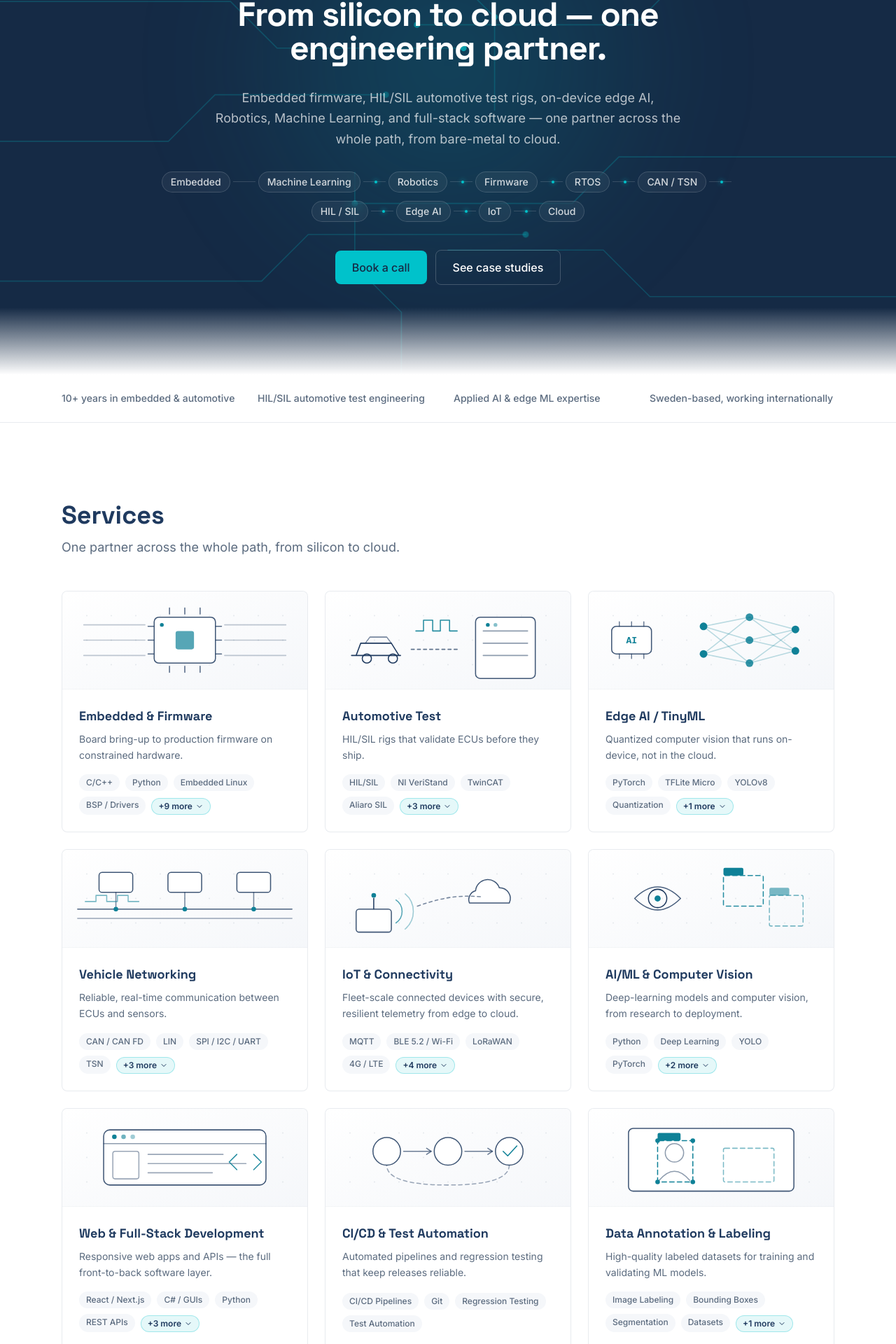
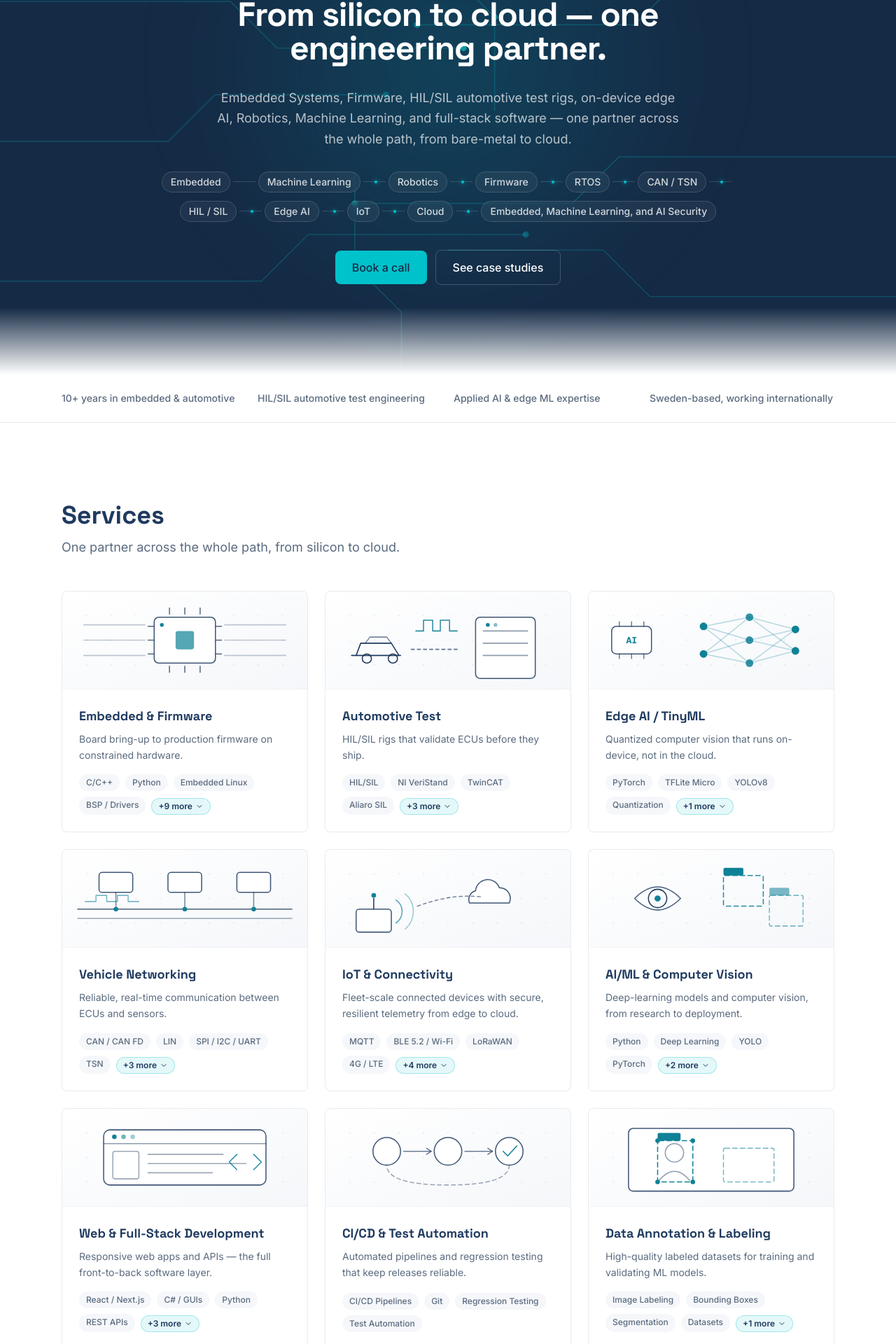
Before and after one commit to Ekpenyong-Esu/webapp, a Next.js app: page / in a window 1280 px wide. Shown: the part 200-2120 px from the top of the page at 70% size. Built offline with nearby package versions, Linux system fonts and the light colour scheme.

Commit message:
Improving the SEO

```diff
--- a/src/app/layout.tsx
+++ b/src/app/layout.tsx
@@ -5,6 +5,7 @@ import "./globals.css";
 import Header from "@/components/layout/Header";
 import Footer from "@/components/layout/Footer";
 import { siteConfig } from "@/config/site";
+import { siteStructuredData } from "@/lib/structuredData";
 
 // Body font: neutral, highly readable sans
 const inter = Inter({
@@ -48,6 +49,9 @@ export const metadata: Metadata = {
   authors: [{ name: "zaramTech AB" }],
   creator: "zaramTech AB",
   alternates: { canonical: "/" },
+  // Google Search Console: paste the verification token here once you've added
+  // the property (Search Console → Settings → Ownership verification → HTML tag).
+  // verification: { google: "YOUR_TOKEN" },
   openGraph: {
     type: "website",
     siteName: "zaramTech AB",
@@ -60,36 +64,6 @@ export const metadata: Metadata = {
     card: "summary_large_image",
     title: seoTitle,
     description: siteConfig.description,
-  },
-};
-
-// JSON-LD Organization schema (SEO structured data — docs/08 §2).
-const organizationJsonLd = {
-  "@context": "https://schema.org",
-  "@type": "Organization",
-  name: siteConfig.name,
-  legalName: siteConfig.company.legalName,
-  alternateName: ["zaramTech", "ZaramTech"],
-  url: siteConfig.url,
-  logo: `${siteConfig.url}/logo.svg`,
-  email: siteConfig.company.email,
-  description: siteConfig.description,
-  sameAs: [siteConfig.company.linkedin],
-  contactPoint: {
-    "@type": "ContactPoint",
-    email: siteConfig.company.email,
-    contactType: "customer support",
-    areaServed: "SE",
-    availableLanguage: ["English", "Swedish"],
-  },
-  address: {
-    "@type": "PostalAddress",
-    addressCountry: "SE",
-  },
-  identifier: {
-    "@type": "PropertyValue",
-    name: "Organisationsnummer",
-    value: siteConfig.company.orgNumber,
   },
 };
 
@@ -107,7 +81,7 @@ export default function RootLayout({
         <script
           type="application/ld+json"
           dangerouslySetInnerHTML={{
-            __html: JSON.stringify(organizationJsonLd),
+            __html: JSON.stringify(siteStructuredData),
           }}
         />
         <Header />
--- a/src/components/sections/ServiceCard.tsx
+++ b/src/components/sections/ServiceCard.tsx
@@ -17,6 +17,7 @@ const SERVICE_COVERS: Record<string, CoverVariant> = {
   cicd: "cicd",
   annotate: "annotate",
   consult: "consult",
+  security: "security",
 };
 
 /**
--- a/src/components/ui/CardCover.tsx
+++ b/src/components/ui/CardCover.tsx
@@ -27,6 +27,7 @@ export type CoverVariant =
   | "predictive"
   | "sensorfusion"
   | "tinyml"
+  | "security"
   | "gui";
 
 /**
@@ -48,6 +49,7 @@ const COVER_LABELS: Record<CoverVariant, string> = {
   predictive: "Illustration of a rising trend chart with a dashed forecast",
   sensorfusion: "Illustration of multiple sensors triangulating a located point",
   tinyml: "Illustration of a compact quantized model on a microcontroller sensing a live signal",
+  security: "Illustration of a security shield with a keyhole guarding a device",
   gui: "Illustration of a desktop control app with a dial and live plot",
 };
 
@@ -70,7 +72,7 @@ export default function CardCover({
         viewBox="0 0 320 128"
         preserveAspectRatio="xMidYMid slice"
         aria-hidden
-        className="h-full w-full [&_*]:[stroke-linecap:round] [&_*]:[stroke-linejoin:round] [&_*]:[stroke-width:1.4]"
+        className="h-full w-full **:[stroke-linecap:round] **:[stroke-linejoin:round] **:stroke-[1.4]"
       >
         <GridBackdrop />
         <Motif />
@@ -517,6 +519,39 @@ function TinyMlMotif() {
   );
 }
 
+/** Security — a shield with a keyhole guarding a device, with approach traces
+ *  hinting the embedded / networked context being protected. */
+function SecurityMotif() {
+  return (
+    <g fill="none" stroke={LINE} strokeLinecap="round" strokeLinejoin="round">
+      {/* approach traces into the protected boundary */}
+      <g strokeOpacity="0.28" strokeDasharray="4 4">
+        <path d="M20 64 H118" />
+        <path d="M202 64 H300" />
+      </g>
+      <g stroke="none" fill={LINE} fillOpacity="0.3">
+        <circle cx="20" cy="64" r="2.5" />
+        <circle cx="300" cy="64" r="2.5" />
+      </g>
+      {/* shield */}
+      <path
+        d="M160 26 L198 40 V66 C198 90 180 102 160 110 C140 102 122 90 122 66 V40 Z"
+        fill={FILL}
+        strokeOpacity="0.85"
+      />
+      {/* inner outline */}
+      <path
+        d="M160 36 L188 47 V66 C188 84 175 94 160 100 C145 94 132 84 132 66 V47 Z"
+        strokeOpacity="0.3"
+      />
+      {/* keyhole — cyan focal accent */}
+      <circle cx="160" cy="56" r="6.5" stroke={CYAN} />
+      <path d="M156 60 L153 80 H167 L164 60 Z" fill={CYAN} fillOpacity="0.55" stroke="none" />
+      <circle cx="160" cy="56" r="2.5" fill={CYAN} stroke="none" />
+    </g>
+  );
+}
+
 const MOTIFS: Record<CoverVariant, () => React.JSX.Element> = {
   chip: ChipMotif,
   rtos: RtosMotif,
@@ -532,5 +567,6 @@ const MOTIFS: Record<CoverVariant, () => React.JSX.Element> = {
   predictive: PredictiveMotif,
   sensorfusion: SensorFusionMotif,
   tinyml: TinyMlMotif,
+  security: SecurityMotif,
   gui: GuiMotif,
 };
--- a/src/config/sections/hero.ts
+++ b/src/config/sections/hero.ts
@@ -7,7 +7,7 @@ export const hero = {
   headline: "From silicon to cloud — one engineering partner.",
   /** Supporting line that states the full-stack-of-hardware differentiator. */
   subheadline:
-    "Embedded firmware, HIL/SIL automotive test rigs, on-device edge AI, Robotics, Machine Learning, and full-stack software — one partner across the whole path, from bare-metal to cloud.",
+    "Embedded Systems, Firmware, HIL/SIL automotive test rigs, on-device edge AI, Robotics, Machine Learning, and full-stack software — one partner across the whole path, from bare-metal to cloud.",
   /** The silicon → cloud chain, shown as a subtle row of steps. */
   chain: [
     "Embedded",
@@ -20,5 +20,6 @@ export const hero = {
     "Edge AI",
     "IoT",
     "Cloud",
+    "Embedded, Machine Learning, and AI Security",
   ],
 } as const;
--- a/src/config/sections/services.ts
+++ b/src/config/sections/services.ts
@@ -59,6 +59,12 @@ export const services = [
     tags: ["Image Labeling", "Bounding Boxes", "Segmentation", "Datasets", "QA"],
   },
   {
+    icon: "security",
+    title: "Security & Cybersecurity",
+    benefit: "Embedded, ML/AI, and cyber security — hardening devices, models, and systems end to end.",
+    tags: ["Embedded Security", "Secure Boot", "ML/AI Security", "Cybersecurity", "Threat Modeling", "TLS / Encryption", "OTA Security", "Penetration Testing"],
+  },
+  {
     icon: "consult",
     title: "Technical Consultancy",
     benefit: "Architecture, feasibility, and hands-on guidance across the hardware-to-cloud stack.",
--- a/src/config/sections/tech-stack.ts
+++ b/src/config/sections/tech-stack.ts
@@ -68,6 +68,18 @@ export const techStack = {
       ],
     },
     {
+      category: "Security",
+      items: [
+        "Embedded Security",
+        "Secure Boot",
+        "ML/AI Security",
+        "Cybersecurity",
+        "TLS / Encryption",
+        "Threat Modeling",
+        "Penetration Testing",
+      ],
+    },
+    {
       category: "Test & Tooling",
       items: [
         "HIL / SIL",
--- /dev/null
+++ b/src/lib/structuredData.ts
@@ -0,0 +1,92 @@
+import { siteConfig } from "@/config/site";
+
+/**
+ * schema.org structured data (JSON-LD), kept out of layout.tsx so the layout
+ * stays focused on markup and the SEO data lives in one place. It's exposed as
+ * a single @graph so search engines see one connected entity — the Organization
+ * and the ProfessionalService it provides — and it's derived from `siteConfig`
+ * so the service list and copy never drift from the visible site.
+ */
+
+/** The legal entity behind the site. */
+const organizationNode = {
+  "@type": "Organization",
+  "@id": `${siteConfig.url}/#organization`,
+  name: siteConfig.name,
+  legalName: siteConfig.company.legalName,
+  alternateName: ["zaramTech", "ZaramTech"],
+  url: siteConfig.url,
+  logo: `${siteConfig.url}/logo.svg`,
+  email: siteConfig.company.email,
+  description: siteConfig.description,
+  sameAs: [siteConfig.company.linkedin],
+  contactPoint: {
+    "@type": "ContactPoint",
+    email: siteConfig.company.email,
+    contactType: "customer support",
+    areaServed: "SE",
+    availableLanguage: ["English", "Swedish"],
+  },
+  address: {
+    "@type": "PostalAddress",
+    addressCountry: "SE",
+  },
+  identifier: {
+    "@type": "PropertyValue",
+    name: "Organisationsnummer",
+    value: siteConfig.company.orgNumber,
+  },
+};
+
+/**
+ * The consultancy as a service provider. `hasOfferCatalog` mirrors the Services
+ * section and `knowsAbout` + `areaServed` target the niche, buyer-intent queries
+ * this site can realistically rank for (unlike broad head terms).
+ */
+const professionalServiceNode = {
+  "@type": "ProfessionalService",
+  "@id": `${siteConfig.url}/#service`,
+  name: siteConfig.name,
+  url: siteConfig.url,
+  description: siteConfig.description,
+  image: `${siteConfig.url}/opengraph-image`,
+  email: siteConfig.company.email,
+  provider: { "@id": `${siteConfig.url}/#organization` },
+  areaServed: [
+    { "@type": "Country", name: "Sweden" },
+    { "@type": "Place", name: "Europe" },
+  ],
+  knowsAbout: [
+    "Embedded systems",
+    "Firmware development",
+    "HIL/SIL automotive test",
+    "Edge AI",
+    "TinyML",
+    "Machine learning",
+    "Computer vision",
+    "Vehicle networking",
+    "IoT and connectivity",
+    "Embedded security",
+    "Machine learning security",
+    "Cybersecurity",
+    "Full-stack software",
+  ],
+  hasOfferCatalog: {
+    "@type": "OfferCatalog",
+    name: "Engineering services",
+    itemListElement: siteConfig.services.map((service) => ({
+      "@type": "Offer",
+      itemOffered: {
+        "@type": "Service",
+        name: service.title,
+        description: service.benefit,
+      },
+    })),
+  },
+};
+
+/** The full JSON-LD graph rendered once in the document head. */
+export const siteStructuredData = {
+  "@context": "https://schema.org",
+  "@graph": [organizationNode, professionalServiceNode],
+};
```
